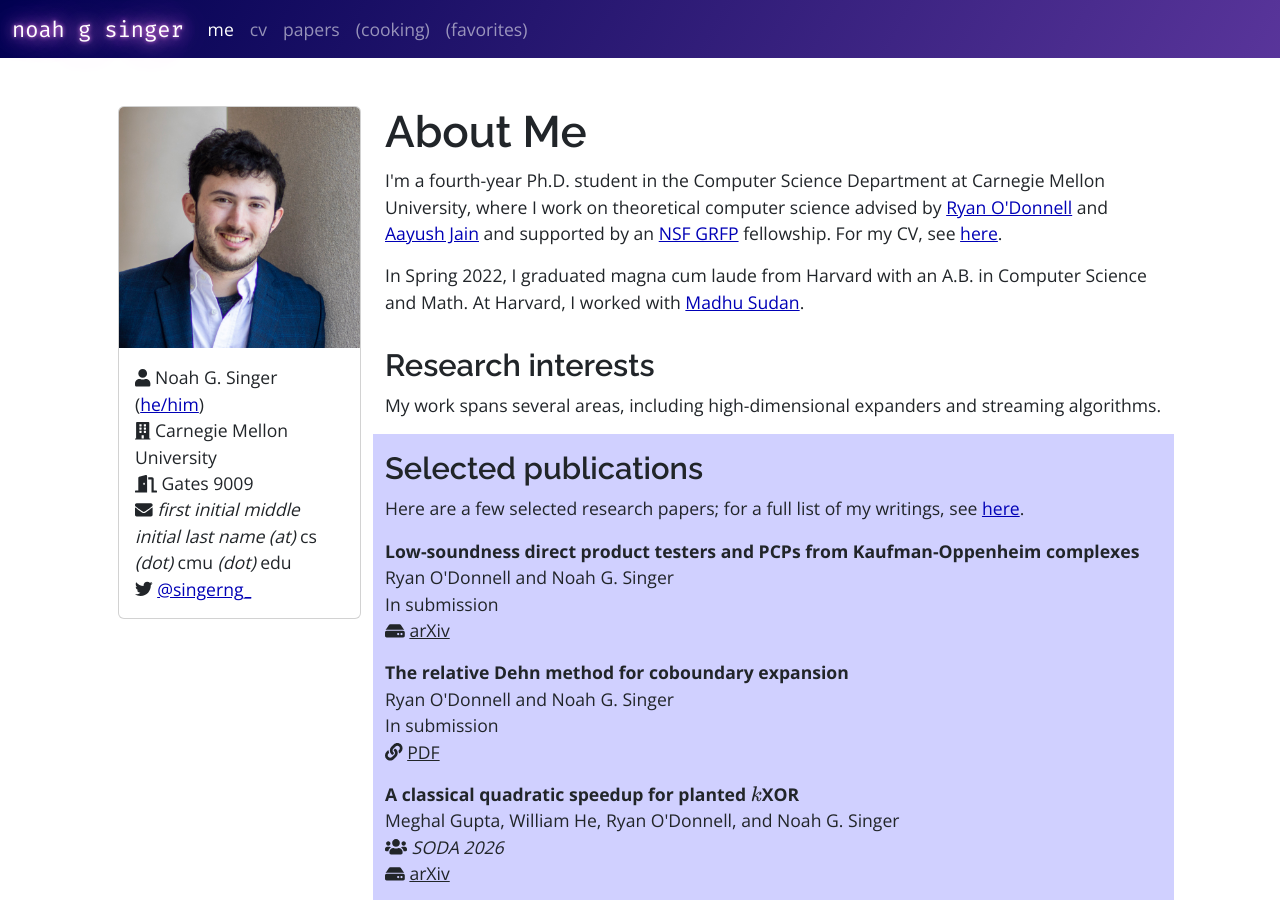
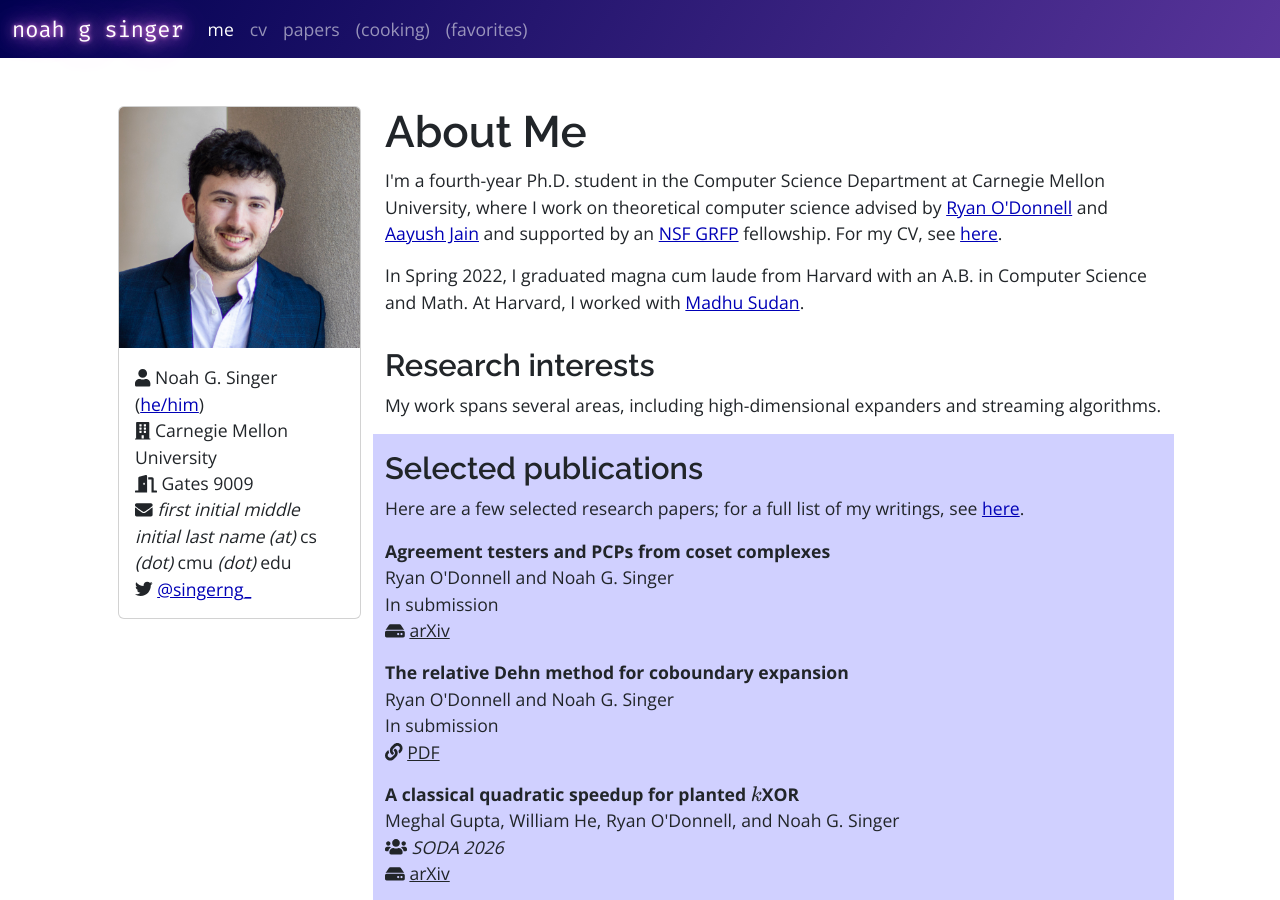
Before and after one commit to singerng/noahsinger.org, a Jekyll site: the page built from index/index.html, in a window 1280 px wide and 900 px high. Built offline with Jekyll 4.4.1, drawn with Linux system fonts in a browser that asks for light colours; nearby versions of some CDN libraries.

Commit message:
changed paper name

```diff
--- a/_data/papers/manuscripts.yaml
+++ b/_data/papers/manuscripts.yaml
@@ -1,9 +1,8 @@
-- title: "Low-soundness direct product testers and PCPs from Kaufman-Oppenheim complexes"
+- title: "Agreement testers and PCPs from coset complexes"
   authors: Ryan O'Donnell and Noah G. Singer
   desc: In submission
   arxiv: 2511.10514
   select: yes
-
 
 - title: "The relative Dehn method for coboundary expansion"
   authors: Ryan O'Donnell and Noah G. Singer
--- a/_data/papers/misc.yaml
+++ b/_data/papers/misc.yaml
@@ -25,3 +25,4 @@
   url: "https://nrs.harvard.edu/URN-3:HUL.INSTREPOS:37371750"
   award: Hoopes Prize (Harvard College)
   authors: Noah G. Singer
+  arxiv: 2304.06664
```
